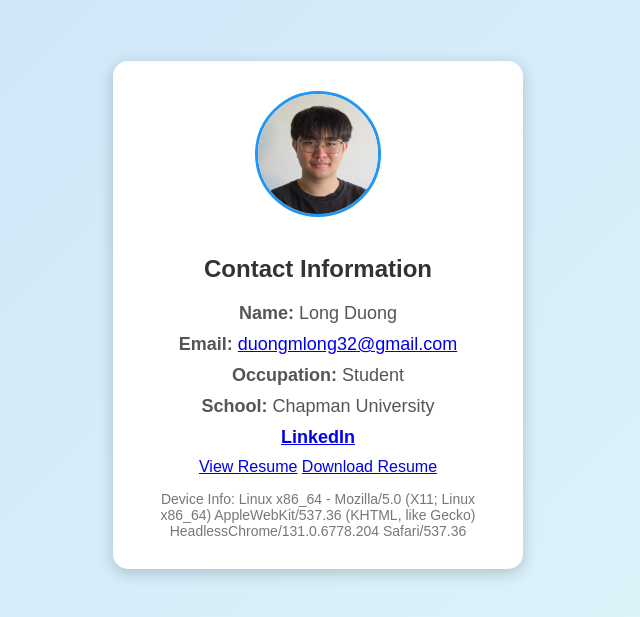
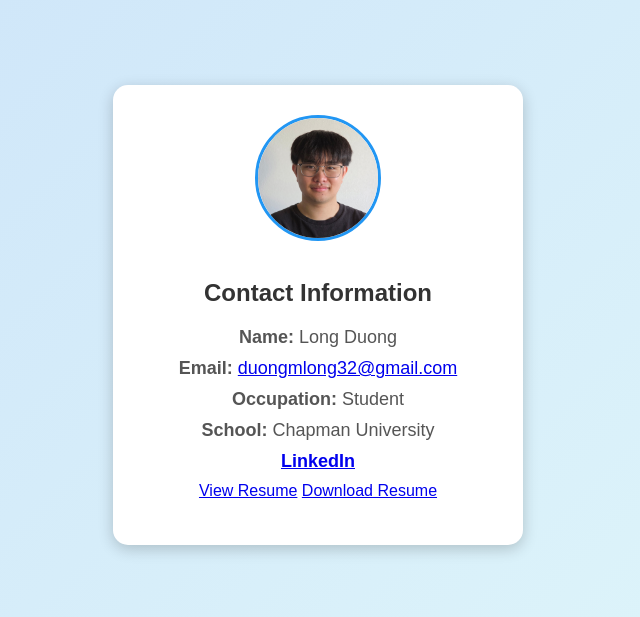
Before and after one commit to CasticleMagical/contact, a plain HTML site: page index.html in a window 1280 px wide. Shown: the part 105-722 px from the top of the page, without its empty margins (322-962 px from the left). Drawn offline with Linux system fonts and the light colour scheme.

Commit message:
Update index.html

```diff
--- a/index.html
+++ b/index.html
@@ -93,12 +93,6 @@
         <a href="Resume.pdf" download="Long_Duong_Resume.pdf">Download Resume</a>
         </div>
         <div id="device-info"></div>
-        <script>
-            const deviceInfo = document.getElementById('device-info');
-            const userAgent = navigator.userAgent;
-            const platform = navigator.platform;
-            deviceInfo.textContent = `Device Info: ${platform} - ${userAgent}`;
-        </script>
   </div>
 </body>
 </html>
```
